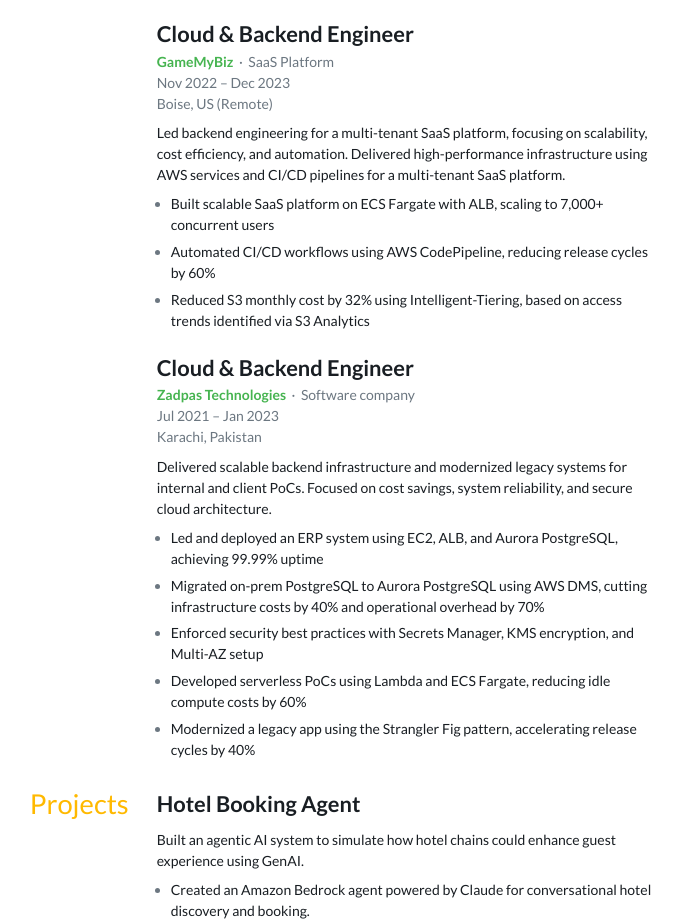
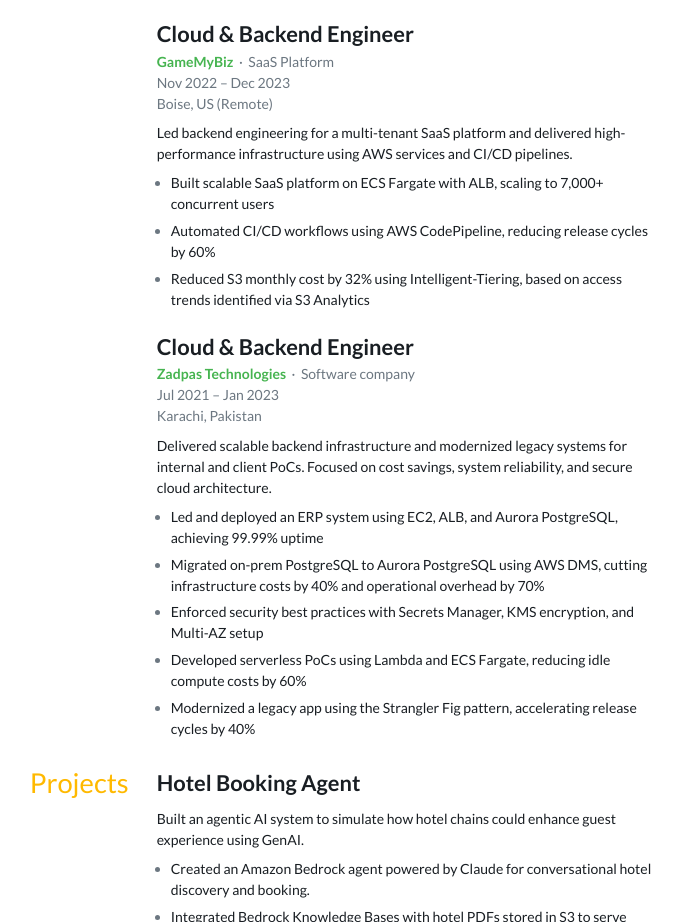
Before and after one commit to mohsinsheikhani/portfolio, a plain HTML site: page index.html in a window 1280 px wide. Shown: the part 1505-2427 px from the top of the page, without its empty margins (331-1013 px from the left). Drawn offline with Linux system fonts and the light colour scheme.

Commit message:
removed uncessary stuff

```diff
--- a/index.html
+++ b/index.html
@@ -550,10 +550,9 @@
             </div>
           </header>
           <p>
-            Led backend engineering for a multi-tenant SaaS platform, focusing
-            on scalability, cost efficiency, and automation. Delivered
-            high-performance infrastructure using AWS services and CI/CD
-            pipelines for a multi-tenant SaaS platform.
+            Led backend engineering for a multi-tenant SaaS platform and
+            delivered high-performance infrastructure using AWS services and
+            CI/CD pipelines.
           </p>
           <ul>
             <li>
```
